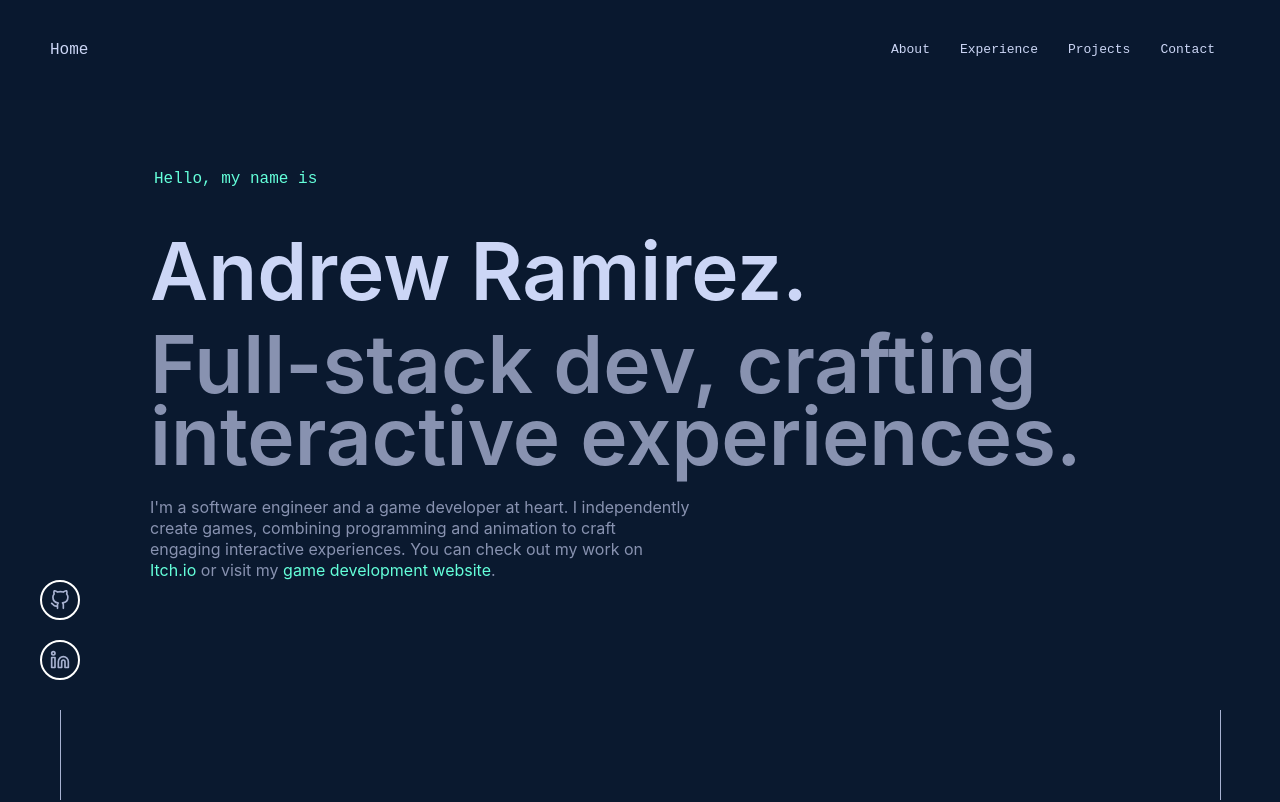
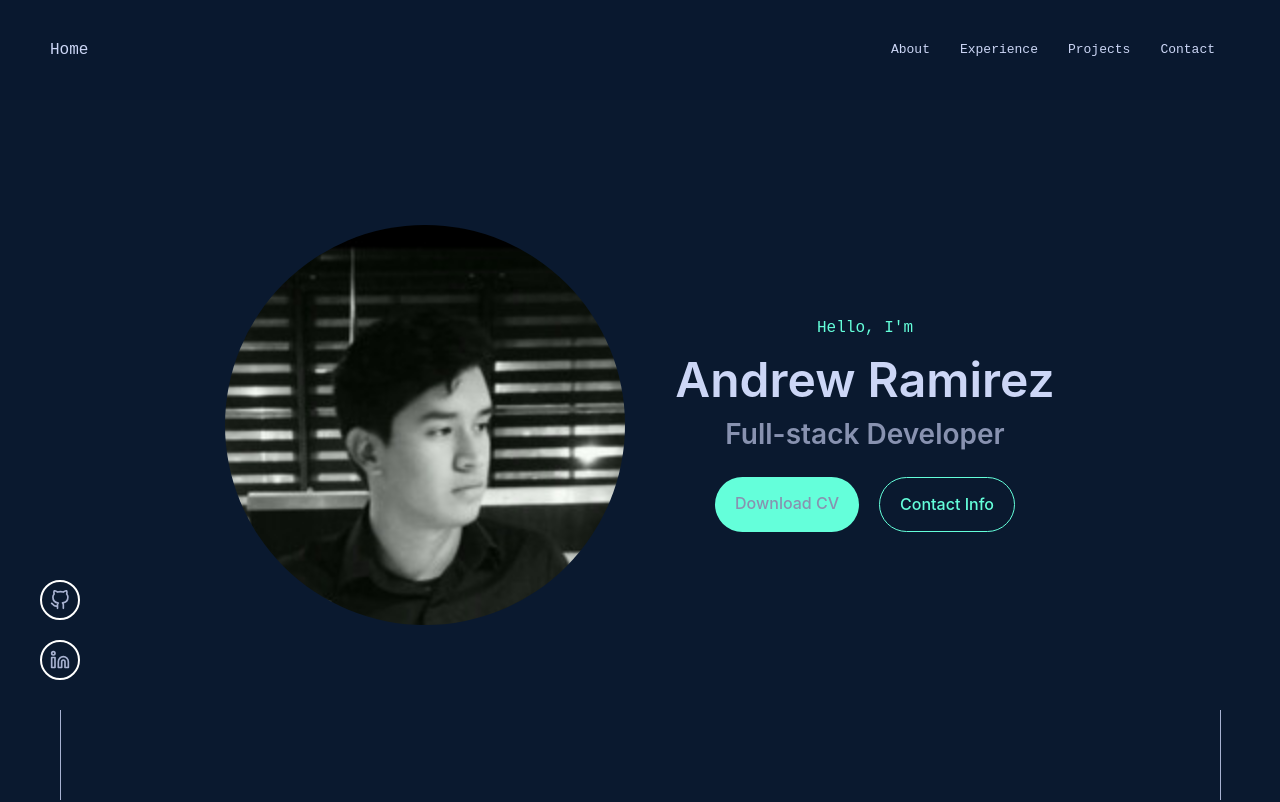
Before and after one commit to drewRam/Portfolio, a React (Create React App) app: page / in a window 1280 px wide. Shown: the top 802 px of the page. Built offline with nearby package versions, Linux system fonts and the light colour scheme; no server answers.

Commit message:
Updated Landing page.

```diff
--- a/src/components/sections/About.tsx
+++ b/src/components/sections/About.tsx
@@ -40,21 +40,19 @@ const About: React.FC = () => {
             <div className="bio-section">
                 <div>
                     <p>
-                        Hi, my name is Andrew and I’m a full-stack developer and game enthusiast.
-                        My programming journey began as a kid, playing Resident Evil 2 with my brother —
-                        that curiosity turned into a passion for building and problem-solving through code.
+                        Hi, my name is Andrew, and I’m a full-stack developer and game enthusiast. My programming journey began as a kid, playing Resident Evil 2 with my brother — that curiosity turned into a passion for building and problem-solving through code.
                     </p>
                     <p>
-                        Today, I’ve had the privilege of working as a Lead Full Stack Developer at,{' '}
-                        <a href="https://prosearch.com" target="_blank" rel="noreferrer">Prosearch</a>{' '}
-                        where I’ve architected and delivered scalable web applications.
+                        Today, I’ve had the privilege of working as a Lead Full Stack Developer at{' '}
+                        <a href="https://prosearch.com" target="_blank" rel="noreferrer">Prosearch</a>, where I’ve architected and delivered scalable web applications.
                         I’ve also gained hands-on experience as a Web Developer at the{' '}
-                        <a href="https://unomaha.edu" target="_blank" rel="noreferrer">University of Nebraska at Omaha</a>
-                        {' '}and through internships, sharpening my skills in React, Node.js, Python, and cloud-based systems.
+                        <a href="https://unomaha.edu" target="_blank" rel="noreferrer">University of Nebraska at Omaha</a> and through internships, sharpening my skills in React, Node.js, Python, and cloud-based systems.
                     </p>
                     <p>
-                        Outside of work, I love making indie games, blending code, animation, and storytelling.
-                        You can check out my projects on Itch.io or explore more on my game dev site.
+                        I’m a software engineer and a game developer at heart. I independently create games, combining programming, animation, and storytelling to craft engaging interactive experiences.
+                        You can check out my projects on{' '}
+                        <a href="https://your-itch-io-link" target="_blank" rel="noreferrer">Itch.io</a> or explore more on my{' '}
+                        <a href="https://your-game-dev-site.com" target="_blank" rel="noreferrer">game development website</a>.
                     </p>
                 </div>
                 <StyledSelfPortrait>
--- a/src/components/sections/Hero.tsx
+++ b/src/components/sections/Hero.tsx
@@ -1,46 +1,37 @@
 import React, { useState, useEffect, useRef, ReactNode } from "react";
-import { navDelay, loaderDelay } from "../../utils/index";
-import { CSSTransition, TransitionGroup } from 'react-transition-group';
+import { navDelay } from "../../utils/index";
 import styled from "styled-components";
+import MeImage from "../images/Me.jpeg";
 
 const HeroWrapper = styled.section`
     ${({ theme }) => theme.flexCenter };
-    flex-direction: column;
-    align-items: flex-start;
-    gap: 20px;
+    flex-direction: row;
+    gap: 50px;
     min-height: 100vh;
-    height: 100vh;
-    padding-top: 0;
+    padding: 0 20px;
 
-    @media (max-height: 700px) and (min-width: 700px), (max-width: 360px) {
-        height: auto;
-        padding-top: var(--nav-height);
+    @media (max-width: 768px) {
+        flex-direction: column;
+        gap: 20px;
     }
 
     h1 {
-        margin: 0 0 30px 4px;
         color: var(--green);
         font-family: var(--font-mono);
         font-size: clamp(var(--fz-sm), 5vw, var(--fz-md));
         font-weight: 400;
+    }
 
-        @media (max-width: 480px) {
-            margin: 0 0 20px 2px;
-        }
+    h2 {
+        font-size: 48px;
     }
 
     h3 {
-        margin-top: 5px;
-        margin-bottom: 25px;
+        font-size: 28px;
+        margin-bottom: 30px;
         color: var(--slate);
         line-height: 0.9;
     }
-
-    p {
-        margin: 0;
-        max-width: 540px;
-    }
-
 
     /* Animation classes */
     .fadeup-enter {
@@ -55,50 +46,119 @@ const HeroWrapper = styled.section`
     }
 `;
 
+const HeroContent = styled.div`
+    display: flex;
+    flex-direction: column;
+    justify-content: center;
+    align-items: center;
+
+    p {
+        text-align: center
+    }
+`;
+
+const HeroImage = styled.img`
+    width: 400px;
+    height: auto;
+    border-radius: 50%;
+
+    @media (max-width: 768px) {
+        width: 200px;
+    }
+`;
+
+const HeroButtons = styled.div`
+    display: flex;
+    gap: 20px;
+    justify-content: center;
+`;
+
+const Button = styled.a`
+    padding: 16px 20px;
+    border-radius: 35px;
+    font-weight: 500;
+    cursor: pointer;
+    text-decoration: none;
+    display: inline-block;
+    transition: background 0.3s ease, color 0.3s ease;
+
+    &:hover {
+        opacity: 0.1;
+    }
+
+    &.primary {
+        background: var(--green);
+        color: var(--dark);
+    }
+
+    &.secondary {
+        background: transparent;
+        border: 1px solid var(--green);
+        color: var(--green);
+    }
+`;
+
 interface HeroItem {
   node: ReactNode;
   ref: React.RefObject<HTMLDivElement | null>;
 }
 
 const Hero: React.FC = () => {
-    const [showHero, setshowHero] = useState<boolean>(false);
+    const [showHero, setShowHero] = useState(false);
     const oneRef = useRef<HTMLDivElement>(null);
     const twoRef = useRef<HTMLDivElement>(null);
     const threeRef = useRef<HTMLDivElement>(null);
     const fourRef = useRef<HTMLDivElement>(null);
 
+    const items: HeroItem[] = [
+        { node: <h1>Hello, I'm</h1>, ref: oneRef },
+        { node: <h2>Andrew Ramirez</h2>, ref: twoRef },
+        { node: <h3>Full-stack Developer</h3>, ref: threeRef },
+        { node: (
+            <HeroButtons>
+                <Button className="primary" href="/Andrew_Ramirez_Resume.pdf" download>
+                    Download CV
+                </Button>
+                <Button className="secondary" href="#contact">
+                    Contact Info
+                </Button>
+            </HeroButtons>
+            ), ref: fourRef
+        }
+    ];
+
+    // Show hero after navDelay
     useEffect(() => {
-        const timeout = setTimeout(() => setshowHero(true), navDelay);
+        const timeout = setTimeout(() => setShowHero(true), navDelay);
         return () => clearTimeout(timeout);
     }, []);
 
-    const items: HeroItem[] = [
-        { node: <h1>Hello, my name is</h1>, ref: oneRef },
-        { node: <h2 className="big-heading">Andrew Ramirez.</h2>, ref: twoRef },
-        { node: <h3 className="big-heading">Full-stack dev, crafting interactive experiences.</h3>, ref: threeRef },
-        { node: (
-            <p>
-                I'm a software engineer and a game developer at heart. I independently create games,
-                combining programming and animation to craft engaging interactive experiences.
-                You can check out my work on {' '}
-                <a href="https://your-itch-io-link" target="_blank" rel="noreferrer">Itch.io</a>{' '}
-                or visit my{' '}
-                <a href="https://your-game-dev-site.com" target="_blank" rel="noreferrer">game development website</a>
-                .
-            </p>
-        ), ref: fourRef }
-    ];
-
     return (
         <HeroWrapper>
-            <TransitionGroup>
-            {showHero ?
-                items.map((item, i) => (
-                <CSSTransition key={i} nodeRef={item.ref} classNames="fadeup" timeout={loaderDelay}>
-                    <div ref={item.ref} style={{ transitionDelay: `${i * 100}ms` }}>{item.node}</div>
-                </CSSTransition>
-                )) : null}
-            </TransitionGroup>
+            <HeroImage
+                src={MeImage}
+                alt="Hero Image"
+                style={{
+                    opacity: showHero ? 1 : 0,
+                    transform: showHero ? 'translateY(0)' : 'translateY(20px)',
+                    transition: `opacity 300ms ease-out ${0}ms, transform 300ms ease-out ${0}ms`
+                }}
+            />
+            <HeroContent>
+                {items.map((item, i) => (
+                    <div
+                        key={i}
+                        ref={item.ref}
+                        style={{
+                            opacity: showHero ? 1 : 0,
+                            transform: showHero ? 'translateY(0)' : 'translateY(20px)',
+                            transition: `opacity 300ms ease-out ${i * 150 + 150}ms, transform 300ms ease-out ${i * 150 + 150}ms`
+                        }}
+                    >
+                        {item.node}
+                    </div>
+                ))}
+            </HeroContent>
         </HeroWrapper>
     );
 }
```
